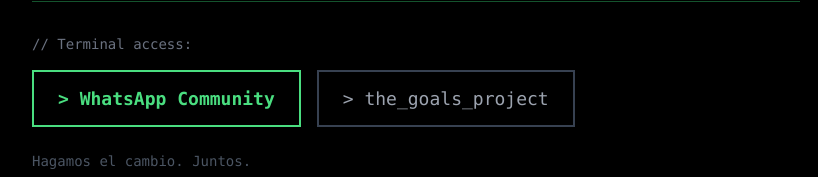
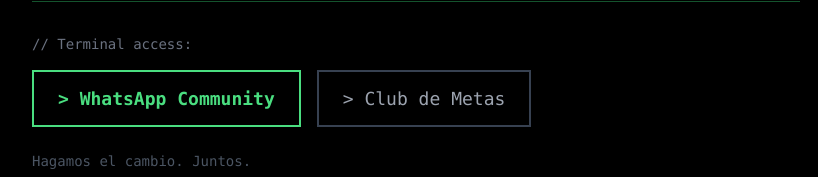
Before and after one commit to oskcarsv/the502project, a Next.js app: page / in a window 1280 px wide. Shown: the part 490-667 px from the top of the page, without its empty margins (224-1042 px from the left). Built offline with nearby package versions, Linux system fonts and the light colour scheme.

Commit message:
feat: Update homepage link text from "the_goals_project" to "Club de Metas".

```diff
--- a/app/page.tsx
+++ b/app/page.tsx
@@ -46,7 +46,7 @@
                 href="/goals"
                 className="inline-block px-6 py-3 border-2 border-gray-700 text-gray-400 hover:border-green-400 hover:text-green-400 transition-all duration-200"
               >
-                {'>'} the_goals_project
+                {'>'} Club de Metas
               </Link>
             </div>
           </div>
```
